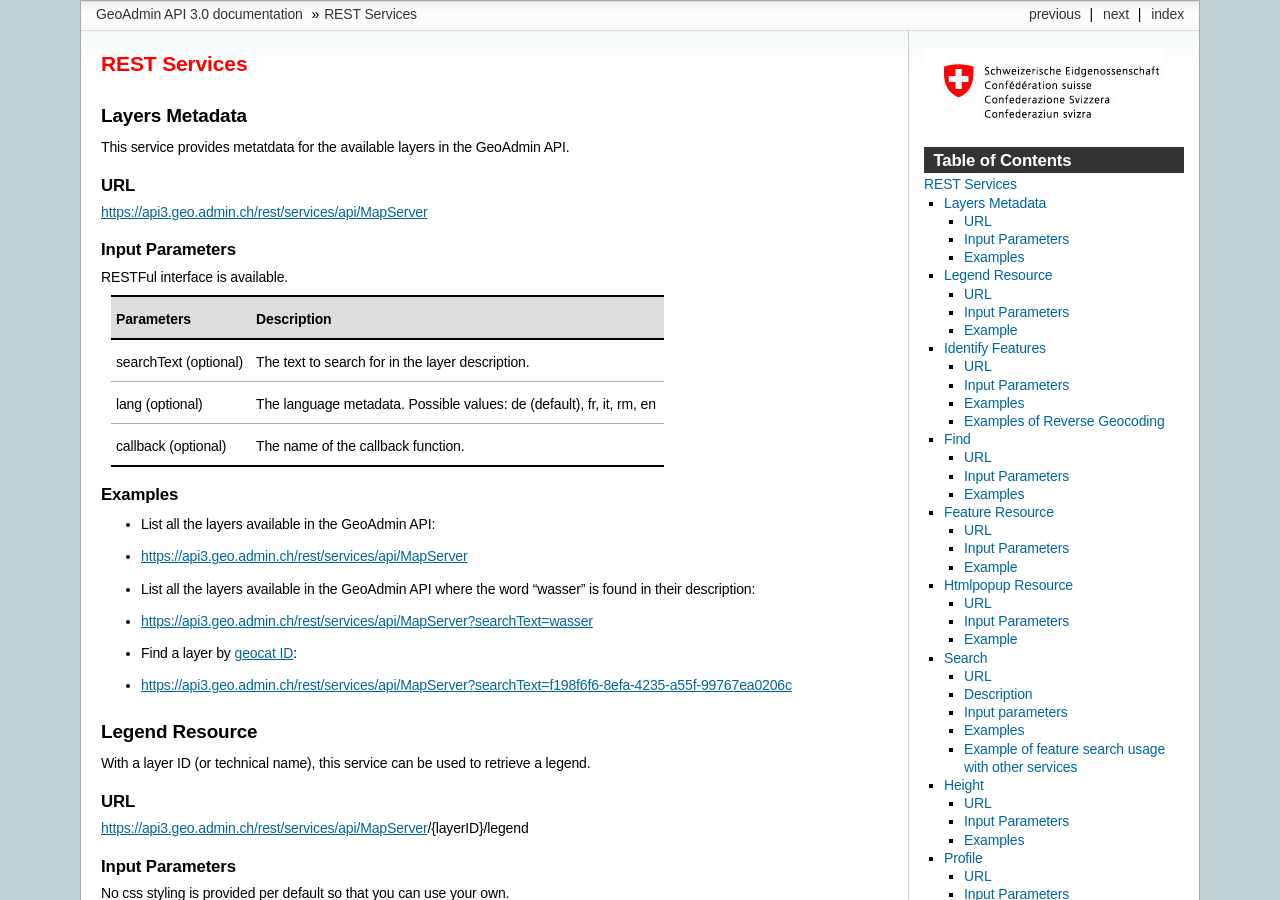
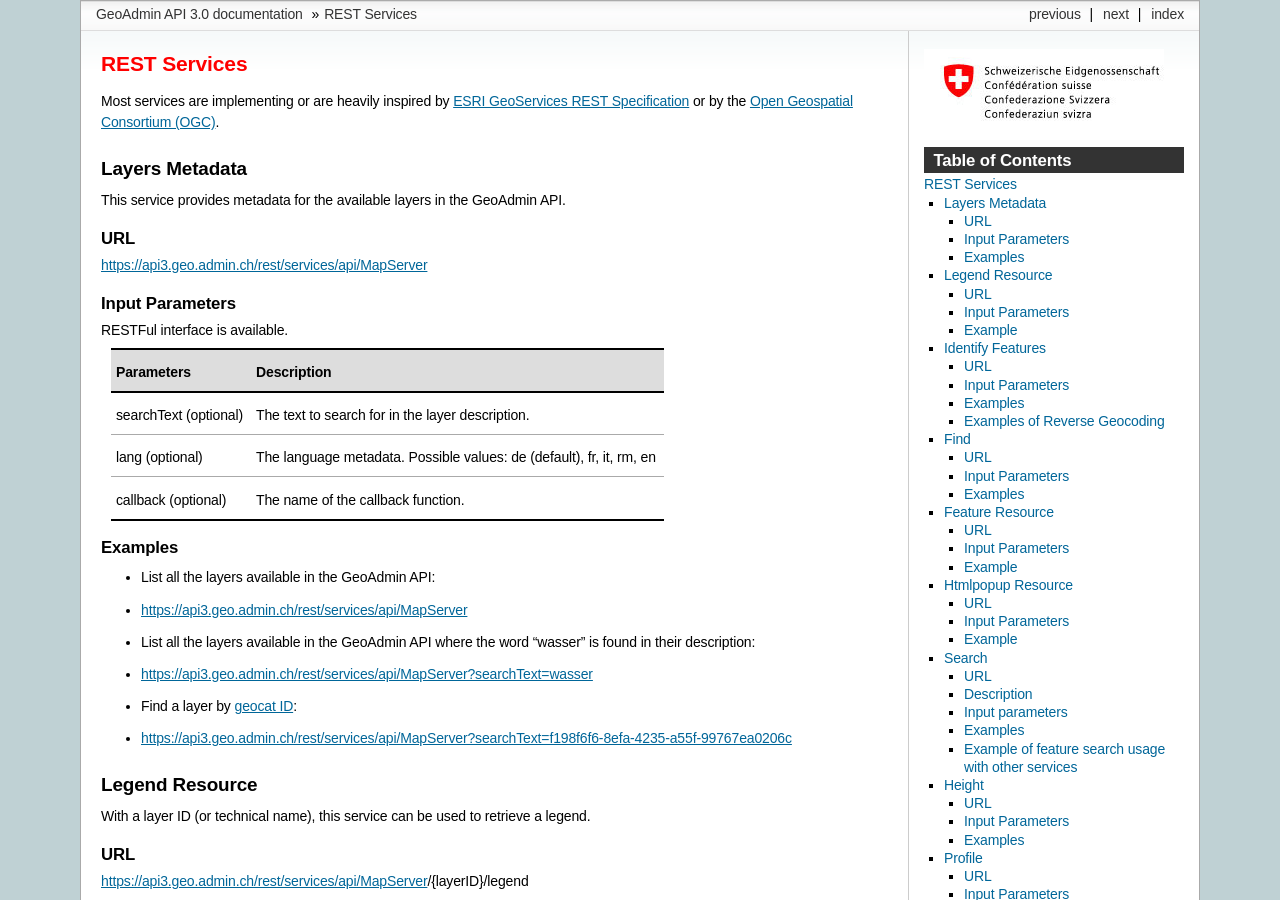
Before and after one commit to swisstopo-test/doc-chsdi3, a Sphinx documentation site: the page built from source/services/sdiservices.rst, in a window 1280 px wide and 900 px high. Built offline with Sphinx 7.4.7, drawn with Linux system fonts in a browser that asks for light colours; formulas are drawn with MathJax 3; some of the changed text lies outside the part shown.

Commit message:
minor doc improvement and typo corrections

```diff
--- a/source/services/sdiservices.rst
+++ b/source/services/sdiservices.rst
@@ -2,13 +2,17 @@
 
 REST Services
 =============
+
+Most services are implementing or are heavily inspired by `ESRI GeoServices REST Specification <http://www.esri.com/industries/landing-pages/geoservices/geoservices>`_
+or by the `Open Geospatial Consortium (OGC) <http://opengeospatial.org>`_.
+
 
 .. _metadata_description:
 
 Layers Metadata
 ---------------
 
-This service provides metatdata for the available layers in the GeoAdmin API.
+This service provides metadata for the available layers in the GeoAdmin API.
 
 URL
 ^^^
@@ -385,6 +389,7 @@ Height
 ------
 
 This service allows to obtain elevation information for a point. **Note: this service is not freely accessible (fee required).** `Please Contact us <mailto:geodata@swisstopo.ch>`_
+See `Height models <http://www.swisstopo.admin.ch/internet/swisstopo/en/home/products/height.html>`_ for more details on data used by this service.
 
 URL
 ^^^
@@ -419,6 +424,7 @@ Profile
 -------
 
 This service allows to obtain elevation information for a polyline in CSV format. **Note: this service is not freely accessible (fee required).** `Please Contact us <mailto:geodata@swisstopo.ch>`_
+See `Height models <http://www.swisstopo.admin.ch/internet/swisstopo/en/home/products/height.html>`_ for more details on data used by this service.
 
 URL
 ^^^
@@ -488,7 +494,8 @@ http://api3.geo.admin.ch/rest/services/api/1.0.0/WMTSCapabilities.xml?lang=fr
 Parameters
 ^^^^^^^^^^
 
-Only the RESTFul interface ist implemented. No KVP and SOAP.
+Only the RESTFul interface ist implemented. No KVP and SOAP. You *have* to provide a value for the `timestamp` parameter, the keywords `current` or
+`default` are not supported for now.
 
 A request is in the form:
 
@@ -563,6 +570,7 @@ Resolution [m]   Zoomlevel Map zoom  Tile width m Tiles X  Tiles Y    Tiles
 
 #. The zoom level 24 (resolution 1.5m) has been generated, but is not currently used in the API.
 #. The zoom levels 27 and 28 (resolution 0.25m and 0.1m) are only available for a few layers, e.g. swissimage or cadastral web map. For the others layers it is only a client zoom (tiles are stretched).
+#. You **have** to use the `<ResourceURL>` to construct the `GetTile` request.
 
 Result
 ^^^^^^
```
Also changed, not shown: other parts of source/services/sdiservices.rst (+1 -1 lines).
